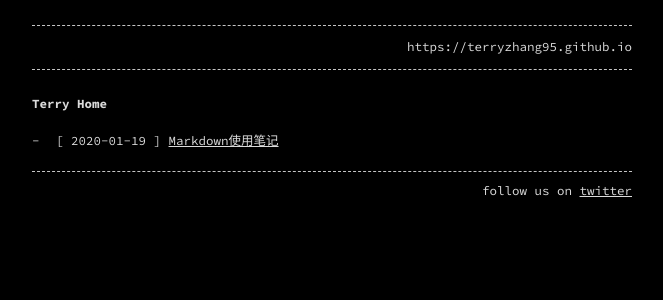
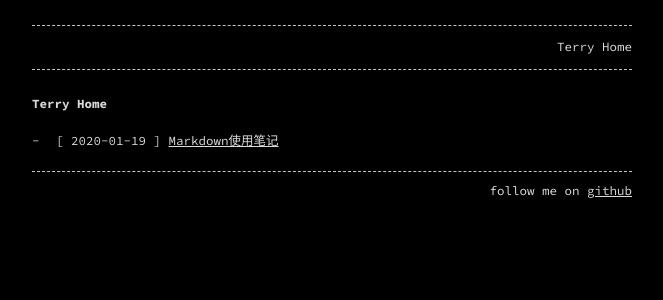
Before and after one commit to TerryZhang95/terryzhang95.github.io, a Jekyll site: the page built from index.md, in a window 1280 px wide. Shown: the top 300 px of the page, without its empty margins (308-971 px from the left). Built offline with Jekyll 4.4.1, drawn with Linux system fonts in a browser that asks for light colours.

```diff
--- a/_config.yml
+++ b/_config.yml
@@ -6,7 +6,7 @@ header_pages:
  - index.md
  - about.md
 
-footer: 'follow us on <a href="https://twitter.com/">twitter</a>'
+footer: 'follow me on <a href="https://github.com/TerryZhang95">github</a>'
 
 #style: light # dark (default) or light
 #listen_for_clients_preferred_style: true # true or false (default)
--- a/_includes/header.html
+++ b/_includes/header.html
@@ -5,7 +5,7 @@
       {%- for path in page_paths -%}
         {%- assign my_page = site.pages | where: "path", path | first -%}
         {%- if my_page.title -%}
-        <li><a href="{{ my_page.url | relative_url }}">{{ site.url | escape }}</a></li>
+        <li><a href="{{ my_page.url | relative_url }}">{{ my_page.title | escape }}</a></li>
         {%- endif -%}
       {%- endfor -%}
     </ul>
```
Also changed, not shown: about.md (added, +1 -0 lines).
